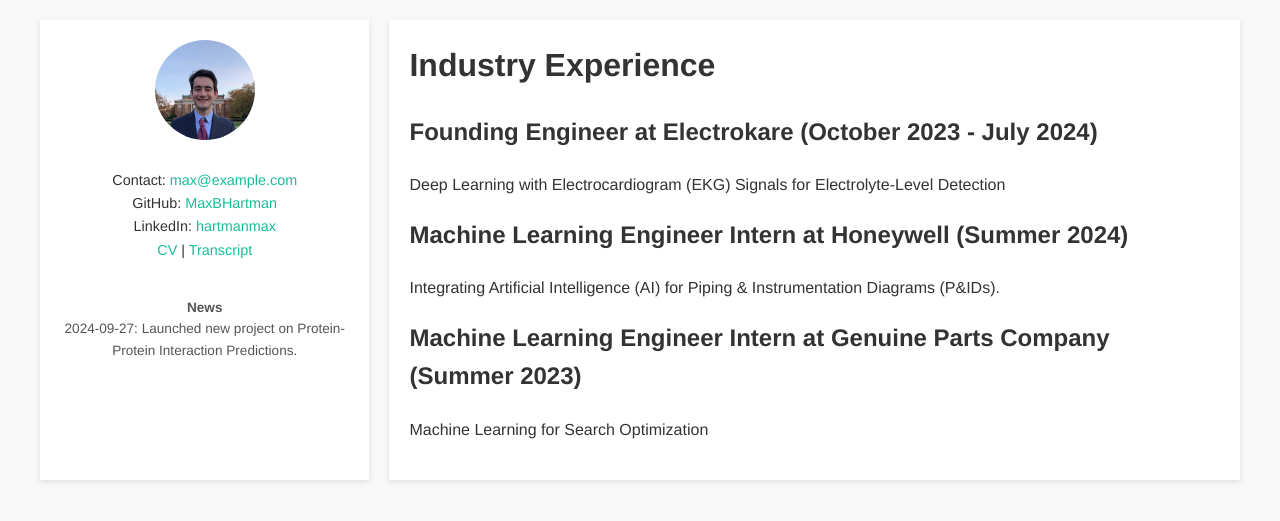
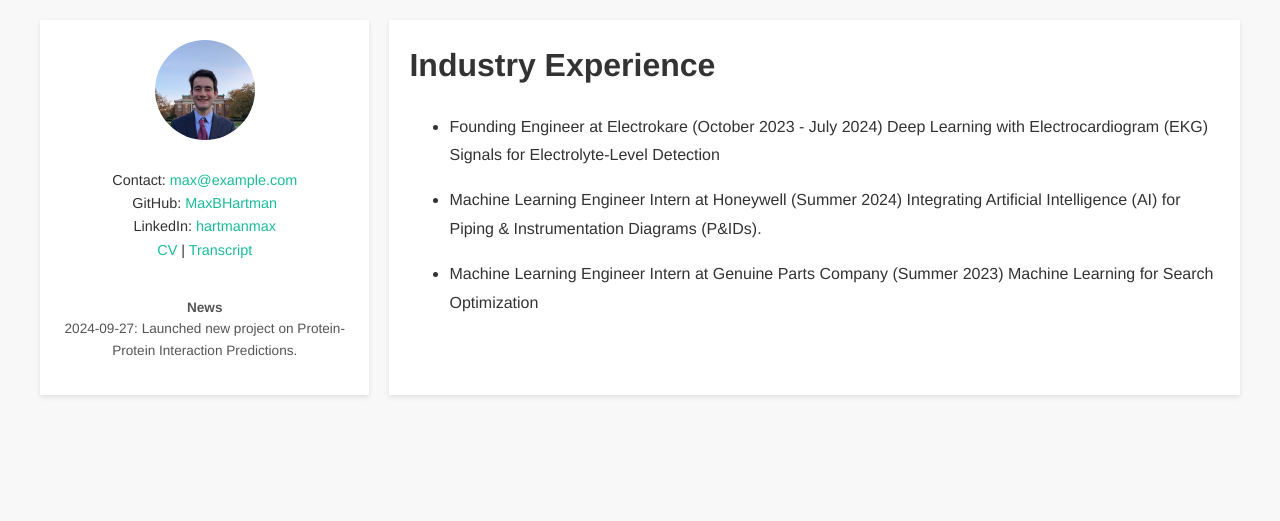
Before and after one commit to MaxBHartman/maxbhartman.github.io, a Jekyll site: the page built from experience.md, in a window 1280 px wide. Shown: the top 521 px of the page. Built offline with Jekyll 4.4.1, drawn with Linux system fonts in a browser that asks for light colours.

Commit message:
fix education

```diff
--- a/experience.md
+++ b/experience.md
@@ -6,11 +6,11 @@ permalink: /experience
 
 # Industry Experience
 
-## Founding Engineer at Electrokare (October 2023 - July 2024)
+- Founding Engineer at Electrokare (October 2023 - July 2024)
 Deep Learning with Electrocardiogram (EKG) Signals for Electrolyte-Level Detection
 
-## Machine Learning Engineer Intern at Honeywell (Summer 2024)
+- Machine Learning Engineer Intern at Honeywell (Summer 2024)
 Integrating Artificial Intelligence (AI) for Piping & Instrumentation Diagrams (P&IDs).
 
-## Machine Learning Engineer Intern at Genuine Parts Company (Summer 2023)
+- Machine Learning Engineer Intern at Genuine Parts Company (Summer 2023)
 Machine Learning for Search Optimization
```
Also changed, not shown: index.md (+0 -1 lines).
